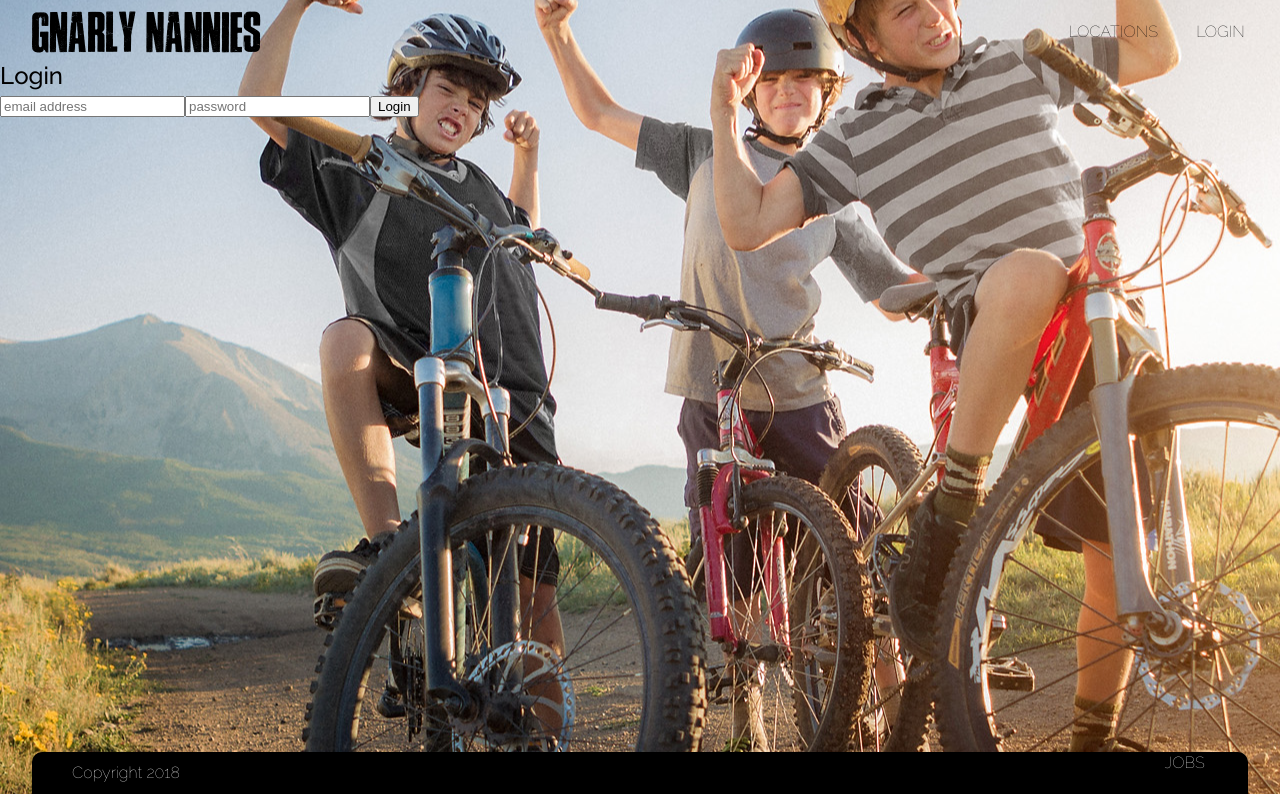
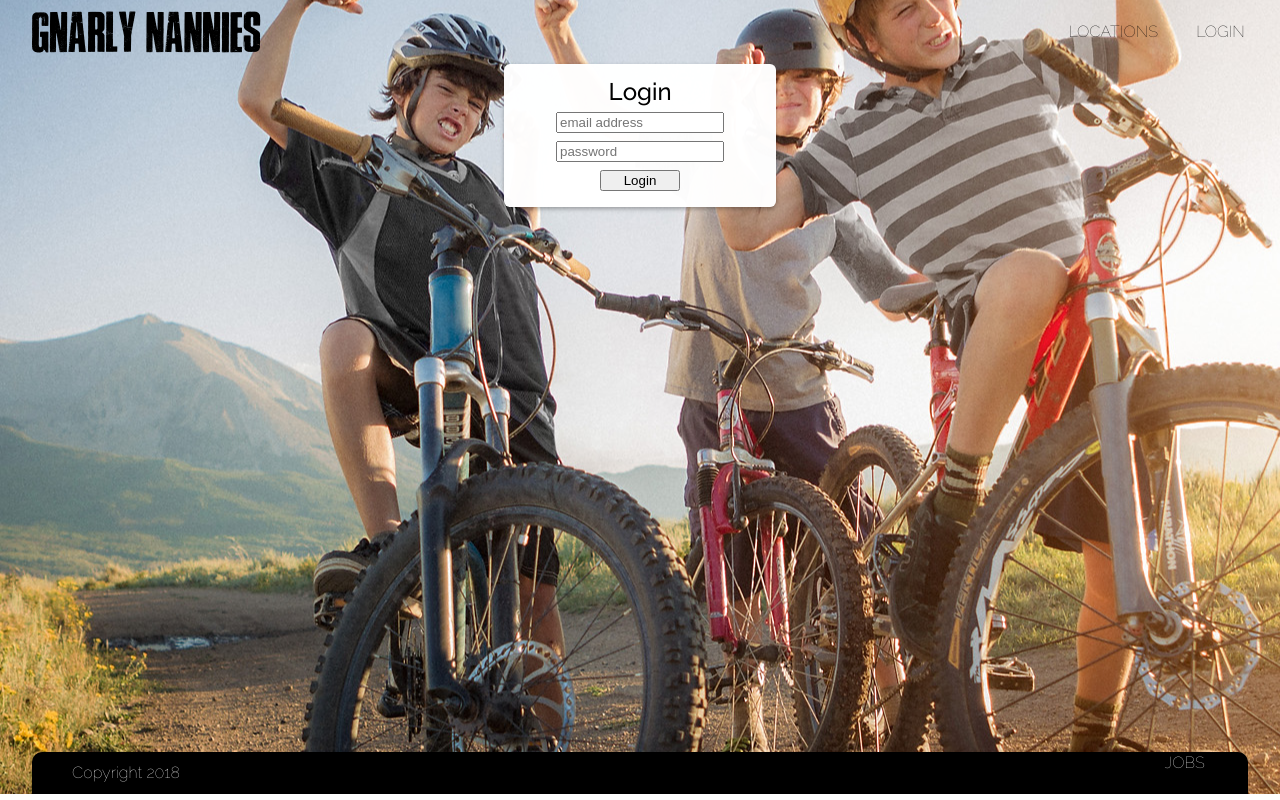
Before and after one commit to chasfricke/capstone-FE, a React (Create React App) app: page /login in a window 1280 px wide. Built offline with nearby package versions, Linux system fonts and the light colour scheme; no server answers.

Commit message:
updated login window

```diff
--- a/src/components/Login.js
+++ b/src/components/Login.js
@@ -1,4 +1,5 @@
 import React from 'react';
+import '../css/Login.css';
 
 export class Login extends React.Component {
 	constructor(props, context) {
@@ -32,15 +33,17 @@ handleInputChange(event) {
 
 	render() {
 		return (
+			<div className="login-top-padding">
 			<div className="login-form">
 				<h4>Login</h4>
 					<form>
-						<div>
+						<div className="login-elements">
 							<input type="email" name="email_address" placeholder="email address" required onChange={this.handleInputChange} />
 							<input type="password" name="password"  placeholder="password" required onChange={this.handleInputChange} />
 							<button onClick={this.onLoginSubmit}>Login</button>
 						</div>
 					</form>
+			</div>
 			</div>
 		)
 	}
--- /dev/null
+++ b/src/css/Login.css
@@ -0,0 +1,28 @@
+.login-form {
+    background-color: rgba(255, 255, 255, 0.98);
+    padding: 1rem;
+    border-radius: 6px;
+    box-shadow: 0 2px 4px 0 rgba(0, 0, 0, 0.3);
+    width: 15rem;
+    margin: auto;
+    display: flex;
+    flex-direction: column;
+    justify-content: center;
+    align-items: center;
+
+}
+
+.login-elements {
+    display:flex;
+    flex-direction: column;
+}
+
+.login-elements input {
+    margin-bottom: 0.5rem;
+    width: 10rem;
+}
+
+.login-elements button {
+    width: 5rem;
+    align-self: center;
+}
--- a/src/css/NannyDetail.css
+++ b/src/css/NannyDetail.css
@@ -18,8 +18,8 @@
 }
 
 .nanny-detail-img {
-    height: 300px !important;
-    width: 300px !important;
+    min-height: 15rem !important;
+    min-width: 15rem !important;
     box-shadow: 0 2px 4px 0 rgba(0, 0, 0, 0.3);
 }
 
```
